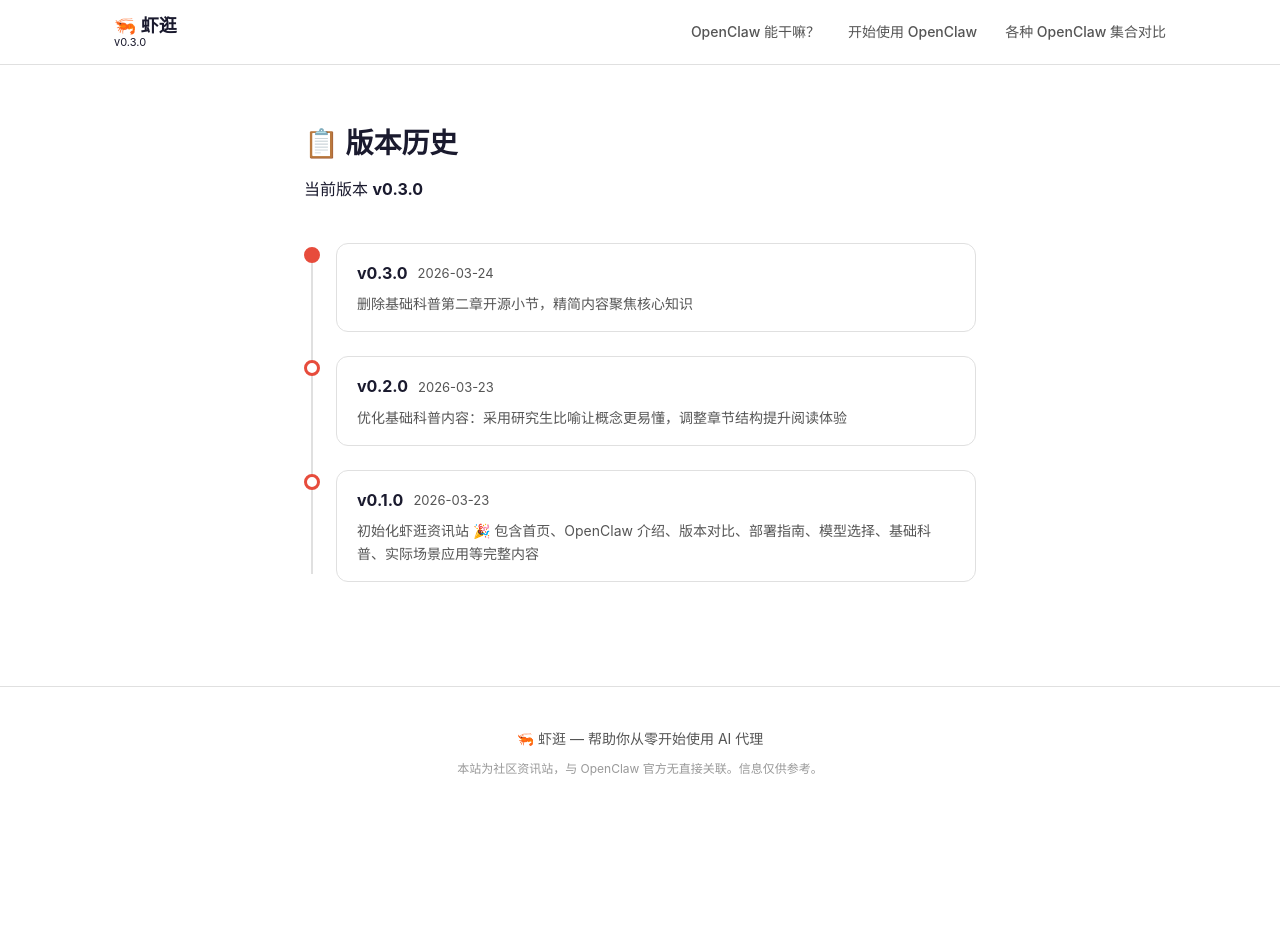
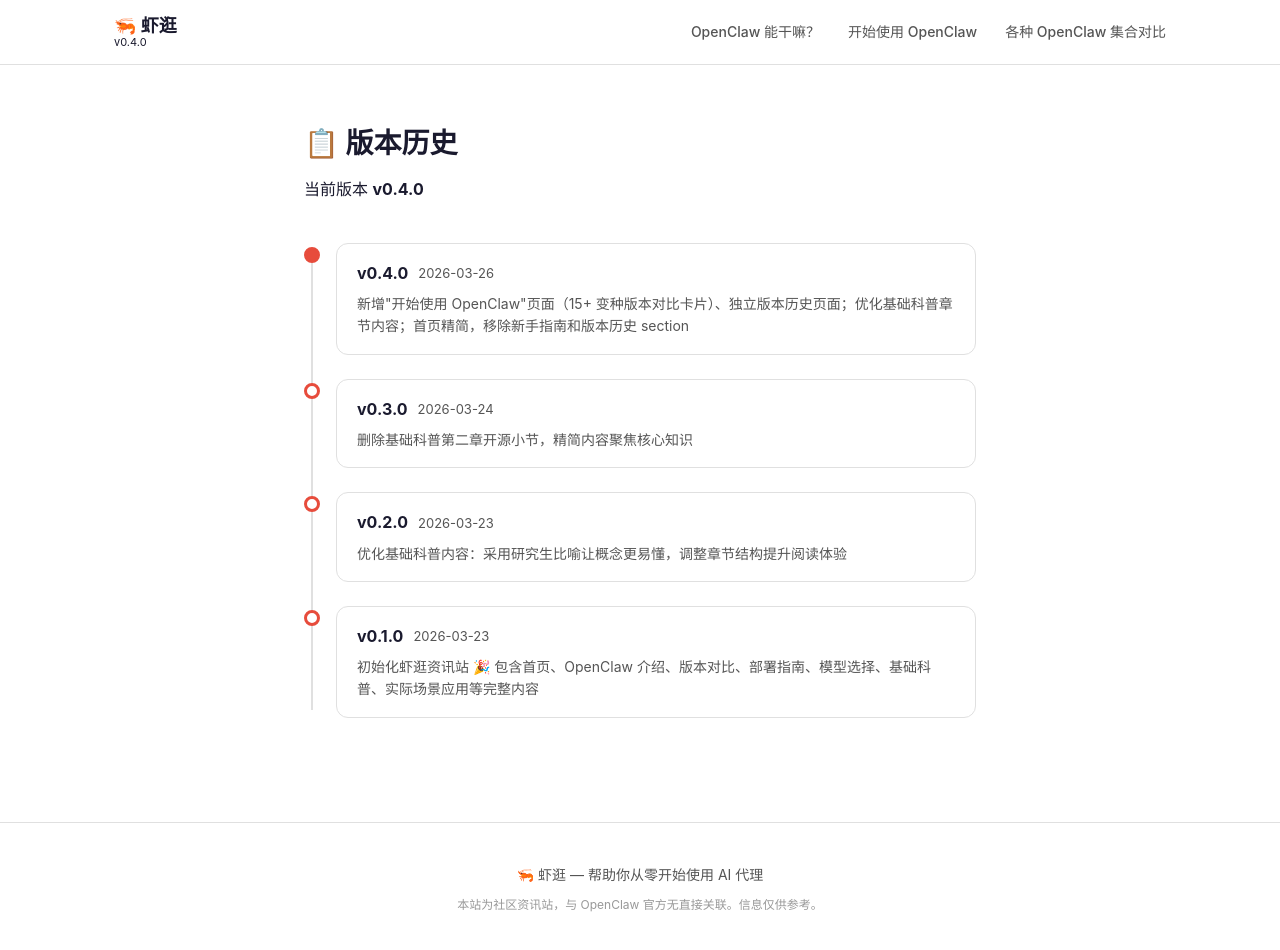
Before and after one commit to fedition/openclaw-guide, a plain HTML site: page changelog.html in a window 1280 px wide. Before the commit the page ends 819 px from the top, so only its background shows below. Drawn offline with Linux system fonts and the light colour scheme.

Commit message:
更新版本历史至 v0.4.0，统一所有页面版本号
Co-Authored-By: Claude Opus 4.6 <noreply@anthropic.com>

```diff
--- a/changelog.html
+++ b/changelog.html
@@ -14,7 +14,7 @@
   <div class="container nav-container">
     <div class="logo-wrap">
       <a href="index.html" class="logo">🦐 虾逛</a>
-      <a href="changelog.html" class="logo-version">v0.3.0</a>
+      <a href="changelog.html" class="logo-version">v0.4.0</a>
     </div>
     <button class="nav-toggle" id="navToggle" aria-label="菜单">
       <span></span><span></span><span></span>
@@ -36,9 +36,20 @@
 <section class="section" style="padding-top: 120px;">
   <div class="container" style="max-width: 720px;">
     <h1 style="font-size: 28px; margin-bottom: 8px;">📋 版本历史</h1>
-    <p style="color: var(--c-text-light); margin-bottom: 40px;">当前版本 <strong>v0.3.0</strong></p>
+    <p style="color: var(--c-text-light); margin-bottom: 40px;">当前版本 <strong>v0.4.0</strong></p>
 
     <div class="changelog-list">
+      <div class="changelog-item">
+        <div class="changelog-marker"></div>
+        <div class="changelog-content">
+          <div class="changelog-header">
+            <span class="changelog-tag">v0.4.0</span>
+            <span class="changelog-date">2026-03-26</span>
+          </div>
+          <p class="changelog-desc">新增"开始使用 OpenClaw"页面（15+ 变种版本对比卡片）、独立版本历史页面；优化基础科普章节内容；首页精简，移除新手指南和版本历史 section</p>
+        </div>
+      </div>
+
       <div class="changelog-item">
         <div class="changelog-marker"></div>
         <div class="changelog-content">
```
Also changed, not shown: ai-basics.html (+1 -1 lines), get-started.html (+1 -1 lines), index.html (+1 -1 lines), use-cases.html (+1 -1 lines), what-is.html (+1 -1 lines).
